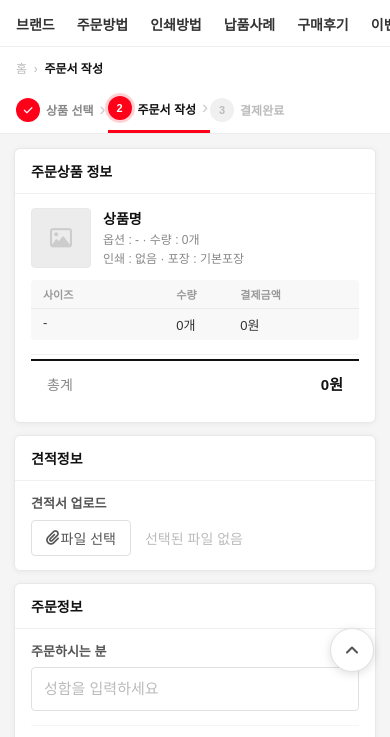
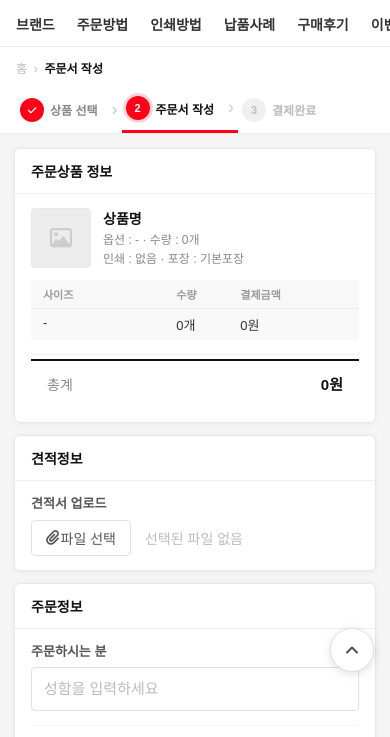
Before and after one commit to xij1010/noeul, a plain HTML site: page order.html in a window 390 px wide. Shown: the part 84-821 px from the top of the page. Drawn offline with Linux system fonts and the light colour scheme.

Commit message:
Fix order step arrow overlap on mobile - increase step right padding
Co-Authored-By: Claude Sonnet 4.6 <noreply@anthropic.com>

```diff
--- a/order.html
+++ b/order.html
@@ -352,7 +352,8 @@
       .order-breadcrumb{font-size:0.75rem;margin-bottom:0.5rem}
       .order-steps{gap:0;overflow-x:auto;-webkit-overflow-scrolling:touch;scrollbar-width:none}
       .order-steps::-webkit-scrollbar{display:none}
-      .order-step{padding:0.75rem 0.875rem 0.625rem 0;gap:0.375rem;flex-shrink:0}
+      .order-step{padding:0.75rem 1.5rem 0.625rem 0.25rem;gap:0.375rem;flex-shrink:0}
+      .order-step::after{right:0.25rem}
       .order-step-num{width:1.5rem;height:1.5rem;font-size:0.6875rem}
       .order-step-label{font-size:0.75rem}
 
```
